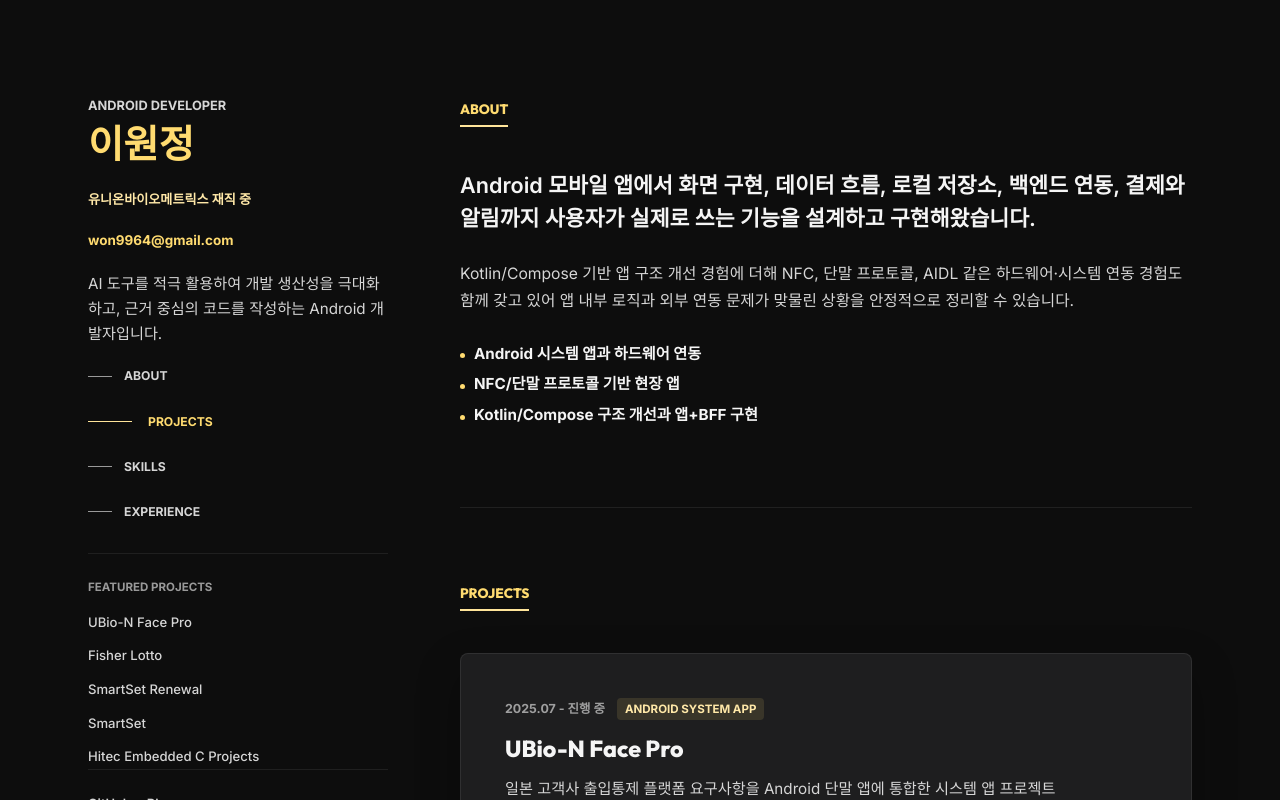
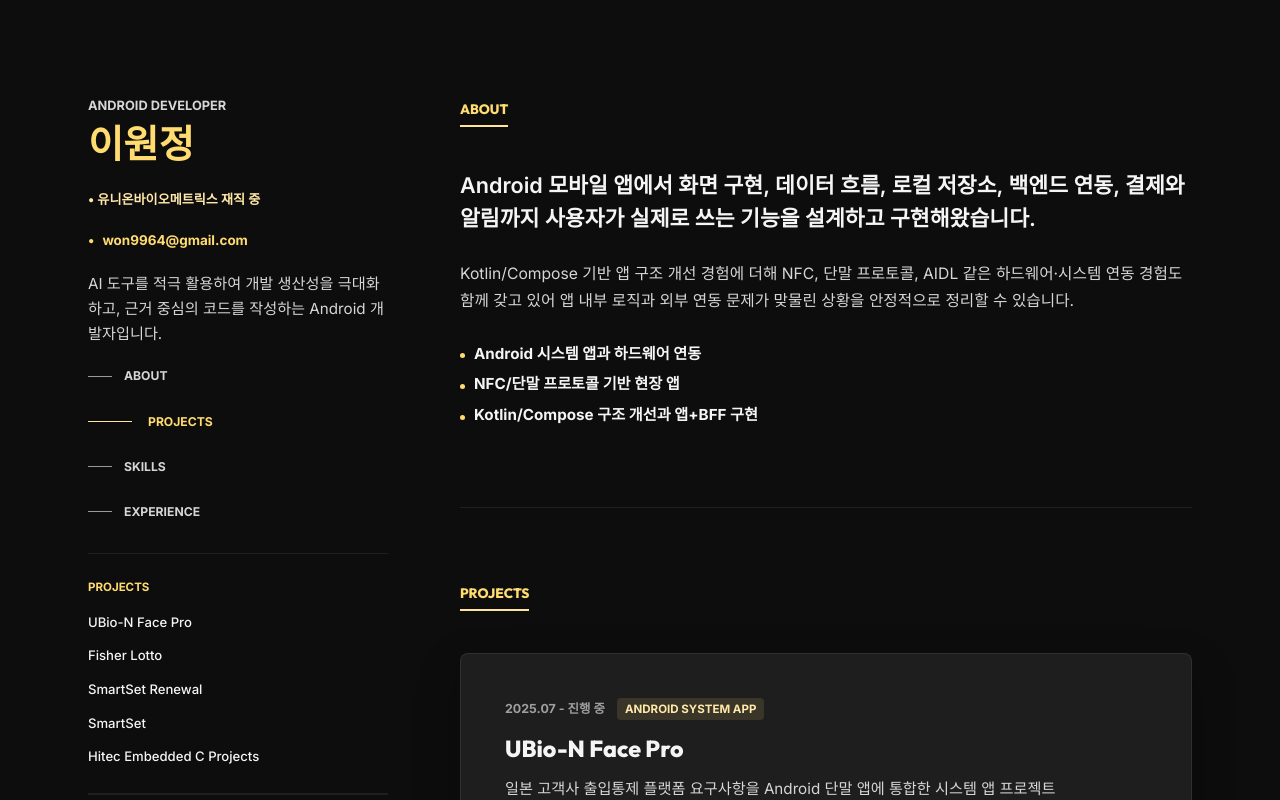
Before and after one commit to E1jeong/portfolio, a Next.js app: page / in a window 1280 px wide. Shown: the top 800 px of the page. Built offline with nearby package versions, Linux system fonts and the light colour scheme.

Commit message:
style: refine sidebar project shortcuts

```diff
--- a/app/globals.css
+++ b/app/globals.css
@@ -215,13 +215,15 @@ a {
 .shortcuts-wrapper {
   margin-bottom: auto;
   border-top: 1px solid var(--line);
+  border-bottom: 1px solid var(--line);
   padding-top: 24px;
+  padding-bottom: 24px;
 }
 
 .shortcuts-title {
   font-size: 0.72rem;
   font-weight: 700;
-  color: var(--text-light);
+  color: var(--accent);
   text-transform: uppercase;
   letter-spacing: 0;
   margin-bottom: 12px;
@@ -237,12 +239,12 @@ a {
 .shortcut-link {
   font-size: 0.82rem;
   font-weight: 500;
-  color: var(--text-muted);
+  color: var(--text);
   transition: color 0.2s ease, padding-left 0.2s ease;
 }
 
 .shortcut-link:hover {
-  color: var(--accent);
+  color: var(--accent-light);
   padding-left: 2px;
 }
 
--- a/app/page.tsx
+++ b/app/page.tsx
@@ -55,13 +55,13 @@ export default function Home() {
 
           {profile.currentCompany ? (
             <p className="profile-company-info">
-              {profile.currentCompany}
+              • {profile.currentCompany}
             </p>
           ) : null}
 
           {profile.email ? (
             <p className="profile-email-direct">
-              <a href={`mailto:${profile.email}`}>{profile.email}</a>
+              • <a href={`mailto:${profile.email}`}>{profile.email}</a>
             </p>
           ) : null}
 
@@ -113,7 +113,7 @@ export default function Home() {
 
           {/* Quick shortcuts for top projects */}
           <div className="shortcuts-wrapper" aria-label="대표 프로젝트 바로가기">
-            <p className="shortcuts-title">Featured Projects</p>
+            <p className="shortcuts-title">Projects</p>
             <ul className="shortcuts-list">
               {featuredProjects.map((project) => (
                 <li key={project.id}>
```
